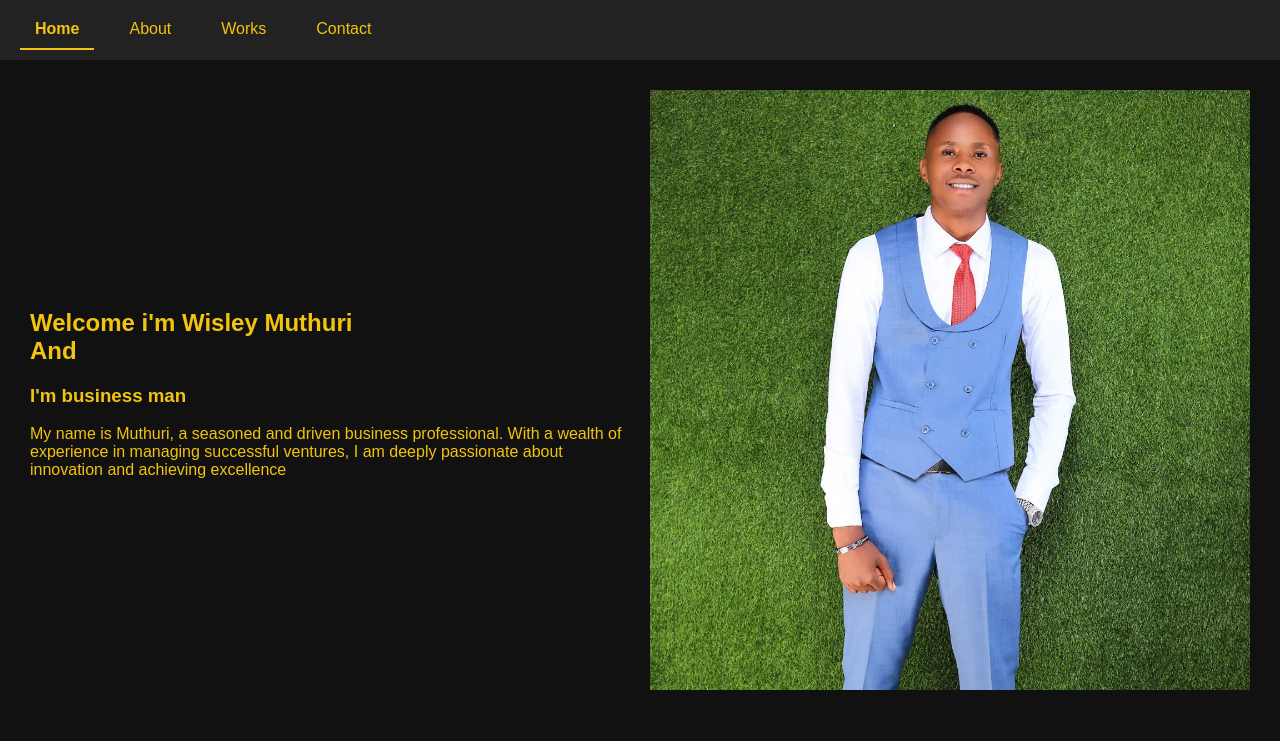
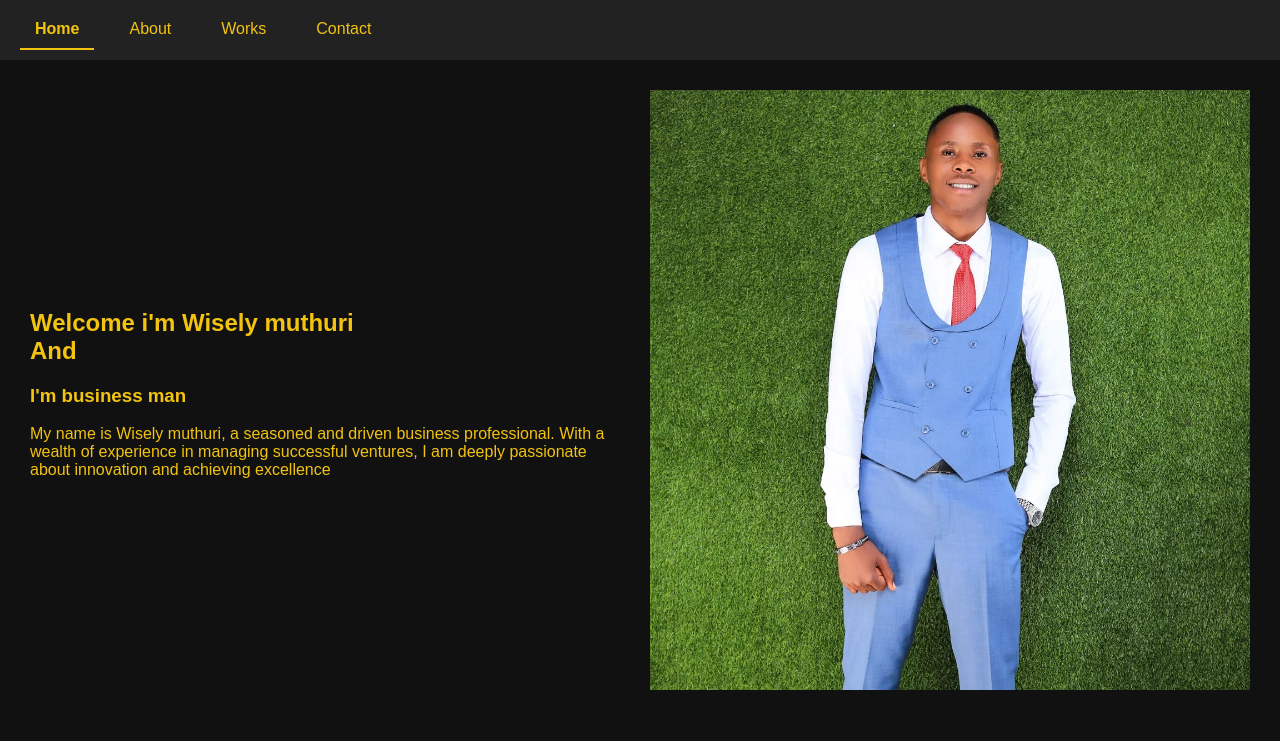
Before and after one commit to kingleethedev/business, a plain HTML site: page index.html in a window 1280 px wide. Shown: the top 741 px of the page. Drawn offline with nearby package versions, Linux system fonts and the light colour scheme; a web font is replaced by a local one.

Commit message:
Update index.html

```diff
--- a/index.html
+++ b/index.html
@@ -21,9 +21,9 @@
         <!-- Home Page -->
         <section class="home" id="home">
             <div class="home-content">
-                <h1>Welcome i'm Wisley Muthuri <br>And </h1>
+                <h1>Welcome i'm Wisely muthuri <br>And </h1>
                 <h3>I'm business man</h3>
-                <p>My name is Muthuri, a seasoned and driven business professional.
+                <p>My name is Wisely muthuri, a seasoned and driven business professional.
                 With a wealth of experience in managing successful ventures,
                 I am deeply passionate about innovation and achieving excellence
                 </p>
```
